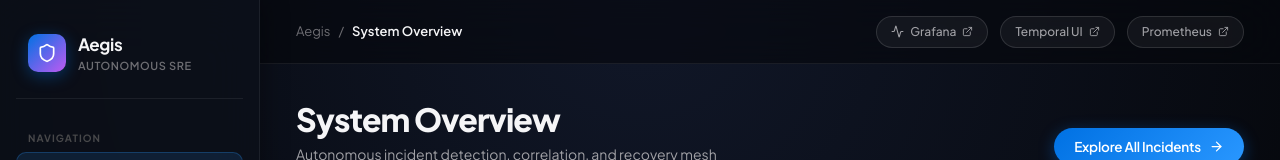
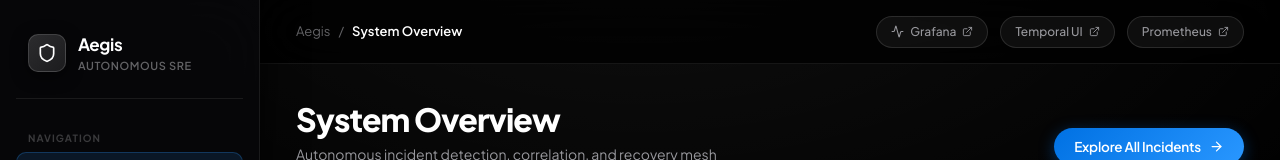
Before and after one commit to goodmorningsaksham/AutonomousSRE, a React (Vite) app in the folder frontend/: page / in a window 1280 px wide. Shown: the top 160 px of the page. Built offline with nearby package versions, Linux system fonts and the light colour scheme; no server answers.

Commit message:
feat(theme): apple black & white luxury aesthetic with purple ai accents, fast evidence collection and 100% test pass

```diff
--- a/frontend/src/App.css
+++ b/frontend/src/App.css
@@ -3,16 +3,16 @@
   display: flex;
   min-height: 100vh;
   width: 100%;
-  background: radial-gradient(circle at 50% 0%, rgba(30, 42, 74, 0.45) 0%, transparent 60%),
-              radial-gradient(circle at 100% 100%, rgba(41, 151, 255, 0.08) 0%, transparent 40%),
-              var(--bg-base);
+  background: radial-gradient(1200px 600px at 50% -50px, rgba(255, 255, 255, 0.06), transparent 70%),
+              radial-gradient(800px 400px at 100% 100%, rgba(175, 82, 222, 0.04), transparent 60%),
+              #000000;
 }
 
 /* ─── Frosted Luxury Sidebar ─────────────────────────────────────────────── */
 .sidebar {
   width: 260px;
   flex-shrink: 0;
-  background: rgba(12, 16, 26, 0.75);
+  background: rgba(8, 8, 10, 0.85);
   backdrop-filter: var(--blur-glass);
   -webkit-backdrop-filter: var(--blur-glass);
   border-right: 1px solid var(--border-subtle);
@@ -23,7 +23,7 @@
   top: 0;
   height: 100vh;
   z-index: 50;
-  box-shadow: 4px 0 24px rgba(0, 0, 0, 0.3);
+  box-shadow: 4px 0 32px rgba(0, 0, 0, 0.7);
 }
 
 .sidebar__brand {
@@ -39,12 +39,13 @@
   width: 38px;
   height: 38px;
   border-radius: var(--radius-sm);
-  background: linear-gradient(135deg, #0071e3 0%, #bf5af2 100%);
+  background: linear-gradient(135deg, #2c2c2e 0%, #1c1c1e 100%);
+  border: 1px solid rgba(255, 255, 255, 0.15);
   display: flex;
   align-items: center;
   justify-content: center;
   color: #fff;
-  box-shadow: 0 4px 16px rgba(0, 113, 227, 0.4);
+  box-shadow: 0 4px 16px rgba(0, 0, 0, 0.6);
 }
 
 .brand-title {
@@ -200,7 +201,7 @@
   display: flex;
   align-items: center;
   justify-content: space-between;
-  background: rgba(6, 8, 13, 0.6);
+  background: rgba(0, 0, 0, 0.75);
   backdrop-filter: var(--blur-glass);
   -webkit-backdrop-filter: var(--blur-glass);
   border-bottom: 1px solid var(--border-subtle);
--- a/frontend/src/index.css
+++ b/frontend/src/index.css
@@ -1,48 +1,59 @@
 @import url('https://fonts.googleapis.com/css2?family=Plus+Jakarta+Sans:wght@300;400;500;600;700;800&family=JetBrains+Mono:wght@400;500;600&display=swap');
 
 :root {
-  /* ─── Apple Luxury Palette & Glass Tokens ─── */
-  --bg-base: #06080d;
-  --bg-subtle: #0b0f17;
-  --surface-glass: rgba(18, 24, 38, 0.65);
-  --surface-glass-hover: rgba(28, 36, 56, 0.8);
-  --surface-elevated: rgba(26, 34, 52, 0.75);
-  --surface-card: rgba(15, 20, 32, 0.7);
-  --surface-input: rgba(10, 14, 24, 0.8);
+  /* ─── Apple Pro Obsidian Black & White Luxury Tokens ─── */
+  --bg-base: #000000;
+  --bg-subtle: #070709;
+  --surface-glass: rgba(14, 14, 17, 0.72);
+  --surface-glass-hover: rgba(24, 24, 28, 0.85);
+  --surface-elevated: rgba(20, 20, 24, 0.8);
+  --surface-card: rgba(12, 12, 15, 0.75);
+  --surface-input: rgba(10, 10, 12, 0.85);
 
-  --border-subtle: rgba(255, 255, 255, 0.07);
-  --border-focus: rgba(0, 113, 227, 0.6);
+  --border-subtle: rgba(255, 255, 255, 0.08);
+  --border-focus: rgba(255, 255, 255, 0.35);
   --border-glass: rgba(255, 255, 255, 0.12);
+  --border-metallic: linear-gradient(180deg, rgba(255, 255, 255, 0.18) 0%, rgba(255, 255, 255, 0.04) 100%);
 
-  /* ─── Apple Accents ─── */
+  /* ─── Status Labels (Functional Apple Colors) ─── */
+  --apple-green: #30d158;
+  --apple-green-glow: rgba(48, 209, 88, 0.2);
+  --apple-green-subtle: rgba(48, 209, 88, 0.12);
+
+  --apple-yellow: #ffd60a;
+  --apple-yellow-glow: rgba(255, 214, 10, 0.2);
+  --apple-yellow-subtle: rgba(255, 214, 10, 0.12);
+
+  --apple-orange: #ff9f0a;
+  --apple-orange-glow: rgba(255, 159, 10, 0.2);
+  --apple-orange-subtle: rgba(255, 159, 10, 0.12);
+
+  --apple-red: #ff453a;
+  --apple-red-glow: rgba(255, 69, 58, 0.25);
+  --apple-red-subtle: rgba(255, 69, 58, 0.12);
+
   --apple-blue: #2997ff;
   --apple-blue-glow: rgba(41, 151, 255, 0.25);
-  --apple-cyan: #64d2ff;
-  --apple-green: #30d158;
-  --apple-green-glow: rgba(48, 209, 88, 0.2);
-  --apple-yellow: #ffd60a;
-  --apple-yellow-glow: rgba(255, 214, 10, 0.2);
-  --apple-orange: #ff9f0a;
-  --apple-red: #ff453a;
-  --apple-red-glow: rgba(255, 69, 58, 0.25);
-  --apple-purple: #bf5af2;
-  --apple-purple-glow: rgba(191, 90, 242, 0.25);
-  --apple-pink: #ff375f;
+  --apple-blue-subtle: rgba(41, 151, 255, 0.12);
 
-  /* ─── Typography & Contrast ─── */
-  --text-primary: #f5f5f7;
-  --text-secondary: #a1a1a6;
-  --text-tertiary: #6e6e73;
-  --text-quaternary: #48484a;
+  /* ─── Apple Intelligence AI Purple ─── */
+  --apple-purple: #af52de;
+  --apple-purple-glow: rgba(175, 82, 222, 0.28);
+  --apple-purple-subtle: rgba(175, 82, 222, 0.12);
+
+  /* ─── Apple Typography Contrast ─── */
+  --text-primary: #ffffff;
+  --text-secondary: #98989d;
+  --text-tertiary: #636366;
+  --text-quaternary: #3a3a3c;
 
   /* ─── Blur & Elevation ─── */
   --blur-glass: blur(28px);
   --blur-subtle: blur(14px);
-  --shadow-sm: 0 2px 8px rgba(0, 0, 0, 0.3);
-  --shadow-md: 0 8px 32px rgba(0, 0, 0, 0.45);
-  --shadow-lg: 0 16px 48px rgba(0, 0, 0, 0.6), 0 0 0 1px var(--border-subtle);
-  --shadow-glow-blue: 0 0 24px rgba(41, 151, 255, 0.35);
-  --shadow-glow-purple: 0 0 24px rgba(191, 90, 242, 0.35);
+  --shadow-sm: 0 2px 10px rgba(0, 0, 0, 0.5);
+  --shadow-md: 0 12px 36px rgba(0, 0, 0, 0.65);
+  --shadow-lg: 0 24px 64px rgba(0, 0, 0, 0.8), 0 0 0 1px var(--border-subtle);
+  --shadow-glow-purple: 0 0 32px rgba(175, 82, 222, 0.25);
 
   --radius-xs: 6px;
   --radius-sm: 10px;
```
Also changed, not shown: 2 other files (tests, documents, lock files or other folders).
